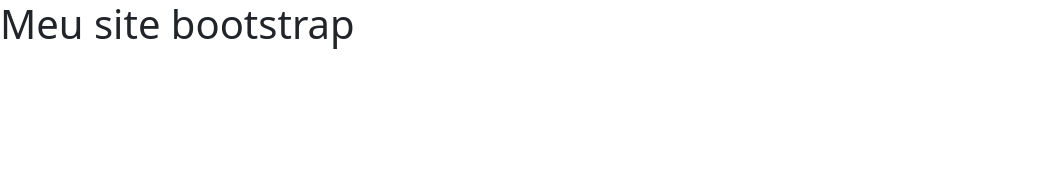
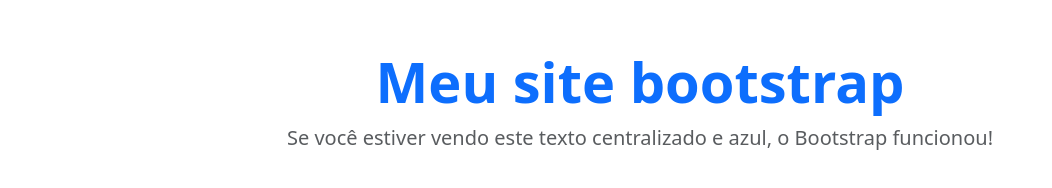
Before and after one commit to SabrinaSuga/Receitas-da-Bina, a plain HTML site: page index.html in a window 1280 px wide. Shown: the whole page, without its empty margins (0-1052 px from the left). Drawn offline with nearby package versions, Linux system fonts and the light colour scheme.

Commit message:
Update index.html

```diff
--- a/index.html
+++ b/index.html
@@ -3,12 +3,16 @@
 <head>
     <meta charset="UTF-8">
     <meta name="viewport" content="width=device-width, initial-scale=1.0">
-    <link href="https://cdn.jsdelivr.net/npm/bootstrap@5.0.2/dist/css/bootstrap.min.css" rel="stylesheet" integrity="sha384-EVSTQN3/azprG1Anm3QDgpJLIm9Nao0Yz1ztcQTwFspd3yD65VohhpuuCOmLASjC" crossorigin="anonymous">
-    <title>Bootstrap</title>
+    <title>Receitas da Bina</title>
+    <link href="https://cdn.jsdelivr.net/npm/bootstrap@5.3.3/dist/css/bootstrap.min.css" rel="stylesheet" integrity="sha384-QWTKZyjpPEjISv5WaRU9OFeRpok6YctnYmDr5pNlyT2bRjXh0JMhjY6hW+ALEwIH" crossorigin="anonymous">
 </head>
 <body>
-    <h1>Meu site bootstrap</h1>
-    <script src="https://cdn.jsdelivr.net/npm/bootstrap@5.0.2/dist/js/bootstrap.bundle.min.js" integrity="sha384-MrcW6ZMFYlzcLA8Nl+NtUVF0sA7MsXsP1UyJoMp4YLEuNSfAP+JcXn/tWtIaxVXM" crossorigin="anonymous"></script>
 
+    <div class="container mt-5 text-center">
+        <h1 class="display-4 text-primary fw-bold">Meu site bootstrap</h1>
+        <p class="lead text-muted">Se você estiver vendo este texto centralizado e azul, o Bootstrap funcionou!</p>
+    </div>
+
+    <script src="https://cdn.jsdelivr.net/npm/bootstrap@5.3.3/dist/js/bootstrap.bundle.min.js" integrity="sha384-YvpcrYf0tY3lHB60NNkmXc5s9fDVZLESaAA55NDzOxhy9GkcIdslK1eN7N6jIeHz" crossorigin="anonymous"></script>
 </body>
 </html>
```
